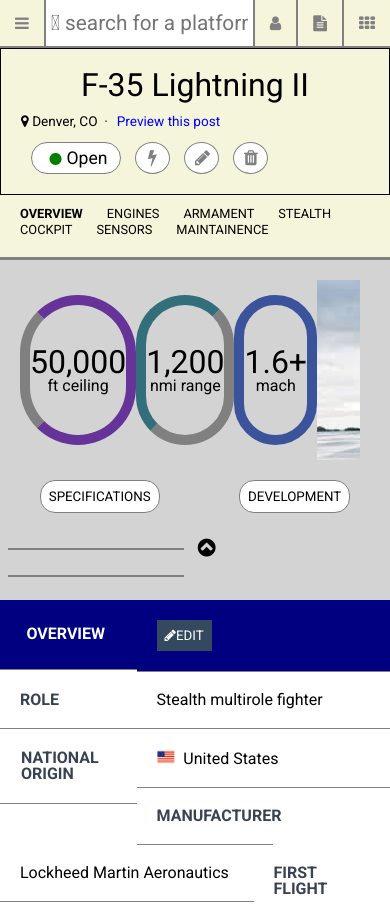
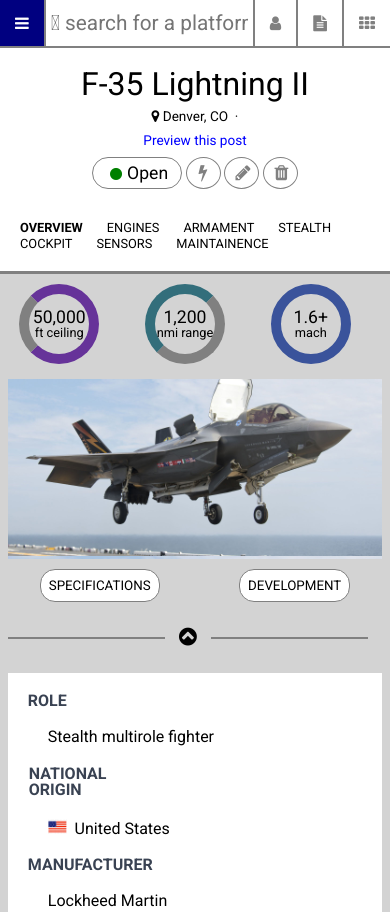
Before and after one commit to brucekchung/bc-static-comp3, a plain HTML site: page index.html in a window 390 px wide. Shown: the top 912 px of the page. Drawn offline with Linux system fonts and the light colour scheme.

Commit message:
Add final media query and details before eval

```diff
--- a/index.html
+++ b/index.html
@@ -1,5 +1,5 @@
 <!DOCTYPE html>
-<html>
+<html lang="en">
 <head>
   <meta name="viewport" content="width=device-width, initial-scale=1.0">
   <link rel="stylesheet" type="text/css" href="reset.css">
@@ -58,13 +58,13 @@
           <i class="fa fa-bars" aria-hidden="true"></i>
         </div>
         <input class="header-input" type="text" placeholder="&#xf002; search for a platform">
-        <div class="topbar-trio-left">
+        <div class="topbar-trio-left trio">
           <i class="fa fa-user" aria-hidden="true"></i>
         </div>
-        <div class="topbar-trio-center">
+        <div class="topbar-trio-center trio">
           <i class="fa fa-file-text" aria-hidden="true"></i>
         </div>
-        <div class="topbar-trio-right">
+        <div class="topbar-trio-right trio">
           <i class="fa fa-th" aria-hidden="true"></i>
         </div>
       </div>
@@ -97,12 +97,14 @@
     <section class="mid">
       <div class="mid-wrapper">
         <div class="mid-main">
+          <div class="circle-wrapper">
             <div class="left-circle"><h2>50,000</h2>
               <h3>ft ceiling</h3></div>
             <div class="middle-circle"><h2>1,200</h2>
               <h3>nmi range</h3></div>
             <div class="right-circle"><h2>1.6+</h2>
               <h3>mach</h3></div>
+          </div>
           <div class="main-image"></div>
         </div>
         <div class="button-wrapper">
@@ -127,14 +129,14 @@
           <dt class="first align-text">OVERVIEW</dt>
           <dd class="first"><button>
             <i class="fa fa-pencil" aria-hidden="true">
-            </i>EDIT</button>
+            </i>&nbsp EDIT</button>
           </dd>
           <dt>ROLE</dt>
           <dd>Stealth multirole fighter</dd>
           <dt class="align2">NATIONAL ORIGIN</dt>
           <dd><img class="flag" src="images/us-flag.jpg" alt="us-flag">&nbsp United States</dd>
           <dt>MANUFACTURER</dt>
-          <dd>Lockheed Martin Aeronautics</dd>
+          <dd>Lockheed Martin</dd>
           <dt>FIRST FLIGHT</dt>
           <dd>15 Dec 2006</dd>
           <dt>STATUS</dt>
@@ -159,7 +161,7 @@
           <h2><i class="fa fa-fighter-jet" aria-hidden="true"></i>&nbsp Link to this Platform</h2>
           <p>Lorem ipsum dolor sit amet, consectetur adipiscing elit, sed do eiusmod tempor.</p>
           <div class="link-field">
-            <p>www.bulletsforever.com</p>
+            <p>https://en.wikipedia.org/wiki/Lockheed_Martin_F-35_Lightning_II</p>
             <button>Copy</button>
           </div>
         </div>
--- a/style.css
+++ b/style.css
@@ -47,7 +47,7 @@
   background-color: #394252;
   vertical-align: top;
   font-family: 'Roboto', sans-serif;
-  color: white;
+  color: #B2B2B2;
 }
 
 .sidebar-section {
@@ -61,7 +61,7 @@
 
 .sidebar-item {
   padding: 10px;
-  margin-left: 10px;
+  padding-left: 20px;
 }
 
 .sidebar-item i {
@@ -115,6 +115,10 @@
 }
 
 /* TOPBAR */
+
+/*.topbar input {
+  font-family: fontawesome;
+}*/
 
 .topbar {
   width: 100%;
@@ -236,6 +240,13 @@
   padding: 20px;
 }
 
+.circle-wrapper {
+  display: flex;
+  justify-content: space-between;
+  width: 55%;
+  margin-right: 20px;
+}
+
 .left-circle,
 .middle-circle,
 .right-circle {
@@ -305,8 +316,6 @@
   font-size: 1.3em;
 }
 
-
-
 /* BOTTOM */
 .bottom {
   display: flex;
@@ -354,15 +363,15 @@
 }
 
 .first {
-  background-color: navy;
-  color: white;
+  background-color: #394252;
+  color: #B2B2B2;
   padding: 20px;
 }
 
 .first button {
   border: none;
-  color: white;
-  background-color: #34495E;
+  color: #B2B2B2;
+  background-color: navy;
   padding: 8px;
 }
 
@@ -397,7 +406,7 @@
 }
 
 .facebook {
-  background-color: darkblue;
+  background-color: #3A539B;
   color: white;
 }
 
@@ -438,6 +447,8 @@
 
 .link-field {
   margin: 20px 0;
+  white-space: nowrap;
+  overflow-x:scroll;
 }
 
 .link-field p {
@@ -459,20 +470,240 @@
   margin-top: 20px;
 }
 
+/* HOVER STATES */
+.sidebar-item:hover {
+  color: white;
+  background-color: #013243;
+  cursor: pointer;
+  border-left: 1px solid white;
+}
 
-/* MIN SIZE MEDIA QUERY */
-@media screen and (max-width: 400px) {
+.trio:hover {
+  background-color: navy;
+  cursor: pointer;
+}
 
-  body {
-    background-color: beige;
+.hamburger:hover {
+  background-color: navy;
+  cursor: pointer;
+}
+
+.trio:hover > .fa {
+  color: white;
+}
+
+.hamburger:hover > .fa {
+  color: white;
+}
+
+.header-preview {
+  cursor: pointer;
+}
+
+button:hover {
+  color: white;
+  font-weight: 700;
+  background-color: navy;
+  cursor: pointer;
+  border: 1px solid navy;
+}
+
+button:hover > .fa {
+  color: white;
+}
+
+.first button:hover {
+  font-weight: 400;
+  border: none;
+  background-color: white;
+  color: navy;
+}
+
+.first button:hover > .fa {
+  color: navy;
+}
+
+.main-image:hover {
+  background-image: url("images/jet-graph.jpg");
+  background-size: cover;
+  cursor: crosshair;
+}
+
+li:hover {
+  background-color: navy;
+  color: white;
+  font-weight: 700;
+  cursor: pointer;
+}
+
+
+/* MEDIA QUERY 1 */
+@media screen and (max-width: 1150px) {
+  .sidebar p {
+    font-size: .9em;
+  }
+
+  .main-image {
+    height: 150px;
+    width: 350px;
+    margin-right: 0;
+  }
+  .circle-wrapper {
+    width: 50%;
+  }
+
+  .left-circle,
+  .middle-circle,
+  .right-circle {
+    height: 100px;
+    width: 100px;
+  }
+
+  h2 {
+    font-size: 1.3em;
+  }
+
+  dt {
+    width: 50%;
+  }
+
+  dd {
+    width: 50%;
+  }
+
+  .divider-left,
+  .divider-right {
+    width: 46%;
+  }
+}
+
+/* MEDIA QUERY 2 */
+@media screen and (max-width: 900px) {
+  main {
+    width: 75%;
+  }
+
+  .sidebar {
+    width: 35%;
+  }
+
+  .mid-main {
+    display: flex;
+    flex-direction: column;
+  }
+
+  .main-image {
+    height: 180px;
+    width: 500px;
+    background-image: url("images/f35-hover.jpg");
+    background-position: 0 -10px;
+    margin-top: 20px;
+  }
+
+  .circle-wrapper {
+    width: 85%;
+  }
+
+  .left-circle,
+  .middle-circle,
+  .right-circle {
+    height: 130px;
+    width: 130px;
+  }
+
+  .divider-left,
+  .divider-right {
+    width: 44%;
+  }
+
+  .bottom {
+    flex-direction: column;
+  }
+
+  dt {
+    width: 40%;
+  }
+
+  dd {
+    width: 60%;
+  }
+
+  article {
+    width: 85%;
+    margin: 0 auto;
+    background-color: white;
+    margin-bottom: 20px;
+  }
+
+  .bottom-aside {
+    width: 85%;
+    margin: 0 auto;
+    background-color: lightgrey;
+  }
+}
+
+@media screen and (max-width: 710px) {
+  .sidebar {
+    display: none;
   }
 
   main {
     width: 100%;
   }
+}
 
-  .sidebar {
-    display: none;
+/* MIN SIZE MEDIA QUERY */
+@media screen and (max-width: 530px) {
+
+  body {
+    min-width: 300px;
+  }
+
+  article {
+    width: 96%;
+    margin: 0 auto;
+    margin-bottom: 10px
+  }
+
+  .center-content {
+    display: flex;
+    flex-direction: column;
+  }
+
+  .bottom-aside {
+    width: 96%;
+  }
+
+  .quad-icons {
+    margin: 0 auto;
+  }
+
+  .quad-icons button {
+    margin-left: 0;
+  }
+
+  .header-location, .header-preview {
+    line-height: 1;
+  }
+
+  .header-location {
+    margin-top: 10px;
+  }
+
+  .header-preview {
+    margin: 10px;
+  }
+
+  .main-image {
+    width: 96%;
+    margin: 0 auto;
+    background-position: cover;
+  }
+
+  .mid-main {
+    width: 100%;
+    margin: 0 auto;
+    padding: 10px 0;
   }
 
   .quad-icons {
@@ -480,8 +711,29 @@
     position: static;
   }
 
-  .center-content {
-    border: 1px solid black;
+  .quad-icons button {
+    margin-left: none;
+  }
+
+  .divider-left,
+  .divider-right {
+    width: 42%;
+  }
+
+  .left-circle,
+  .middle-circle,
+  .right-circle {
+    height: 80px;
+    width: 80px;
+    margin-bottom: 15px;
+  }
+
+  h2 {
+    font-size: 1.1em;
+  }
+
+  .mid-main h3 {
+    font-size: 0.8em;
   }
 
   .title,
@@ -494,13 +746,26 @@
     flex-direction: column;
   }
 
-  article {
-  width: 100%;
+  dd {
+    float: none;
+    width: 80%;
+    padding: 0;
+    margin-left: 40px;
+    border-bottom: none;
   }
 
-  .bottom-aside {
-    width: 100%;
+  dt {
+    float: none;
+    width: 45%;
+    padding: none;
+    border-bottom: none;
   }
 
+  .first {
+    display: none;
+  }
 
+  .last-item {
+    padding-bottom: 20px;
+  }
 }
```
Also changed, not shown: images/f35-hover.jpg (added), images/jet-graph.jpg (added). Lines whose indentation alone changed are shown as unchanged.
